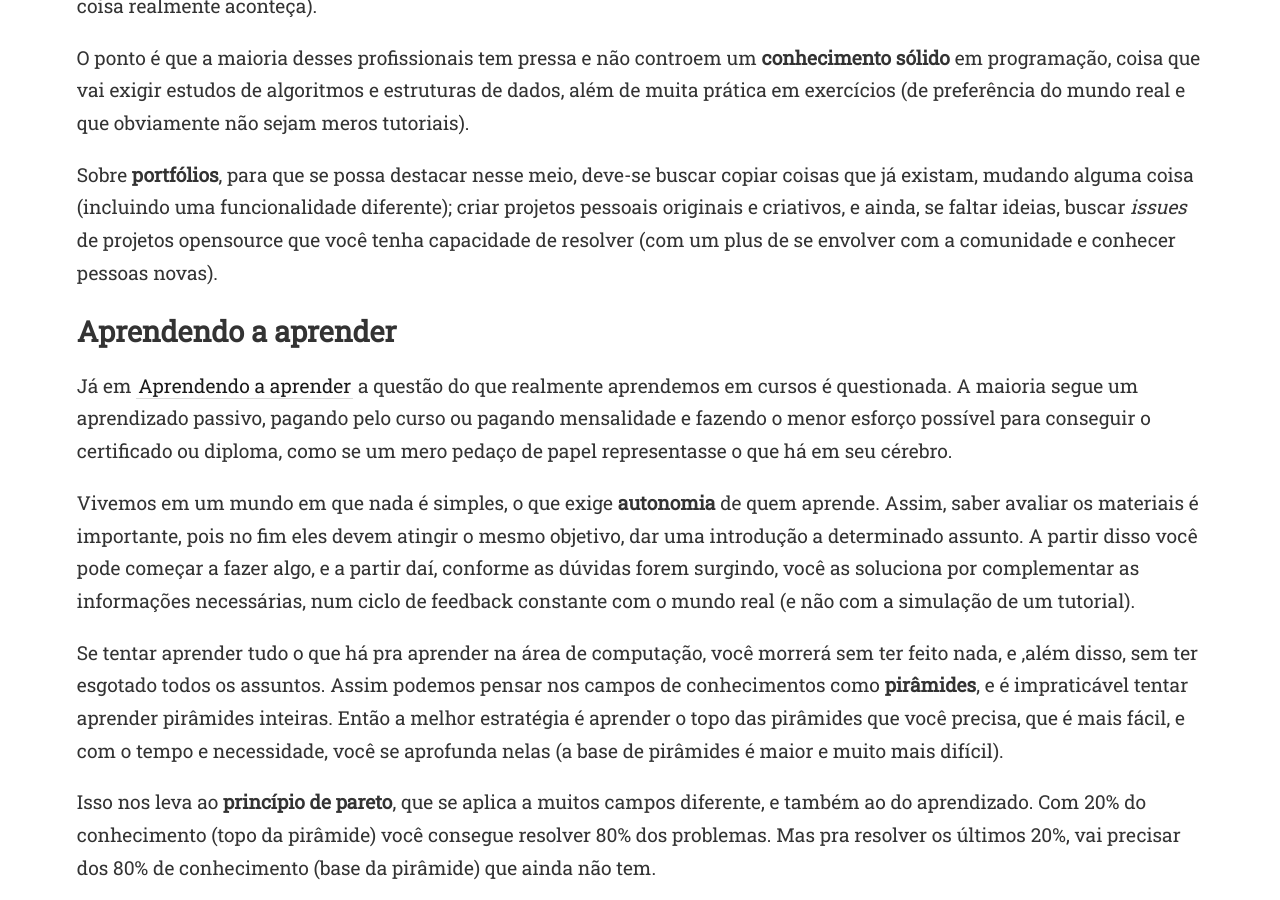
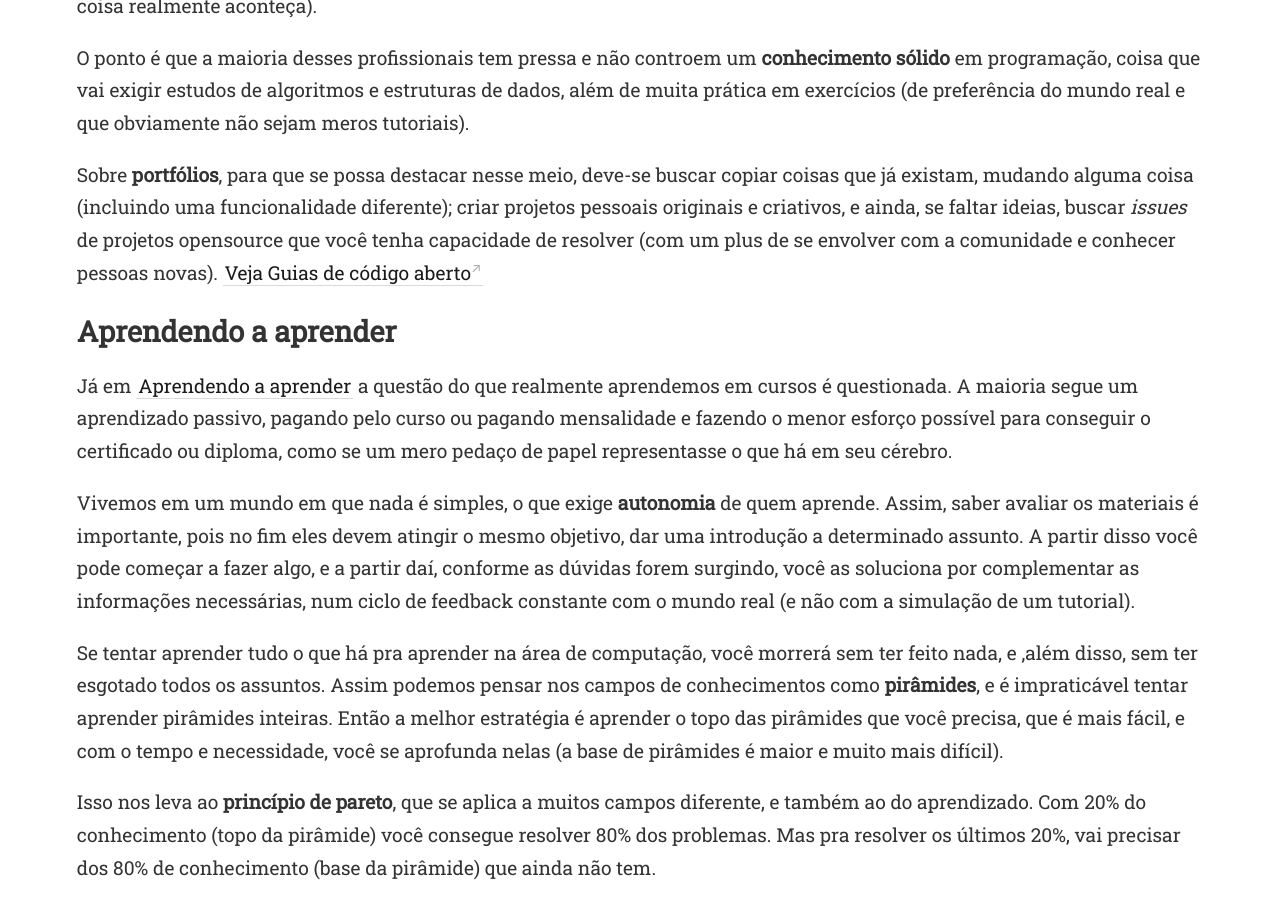
Before and after one commit to gio-bon/MyDigitalGarden, a Jekyll site: the page built from _posts/2022-01-13-caminho-das-pedras.md, in a window 1280 px wide and 900 px high, scrolled down 576 px. Built offline with Jekyll 4.4.1, drawn with Linux system fonts in a browser that asks for light colours.

Commit message:
include post

```diff
--- a/_posts/2022-01-13-caminho-das-pedras.md
+++ b/_posts/2022-01-13-caminho-das-pedras.md
@@ -13,7 +13,7 @@ Em [Pare de fazer cursos](/pare-de-fazer-cursos){: .internal-link} pode se perce
 
 O ponto é que a maioria desses profissionais tem pressa e não controem um **conhecimento sólido** em programação, coisa que vai exigir estudos de algoritmos e estruturas de dados, além de muita prática em exercícios (de preferência do mundo real e que obviamente não sejam meros tutoriais).
 
-Sobre **portfólios**, para que se possa destacar nesse meio, deve-se buscar copiar coisas que já existam, mudando alguma coisa (incluindo uma funcionalidade diferente); criar projetos pessoais originais e criativos, e ainda, se faltar ideias, buscar *issues* de projetos opensource que você tenha capacidade de resolver (com um plus de se envolver com a comunidade e conhecer pessoas novas).
+Sobre **portfólios**, para que se possa destacar nesse meio, deve-se buscar copiar coisas que já existam, mudando alguma coisa (incluindo uma funcionalidade diferente); criar projetos pessoais originais e criativos, e ainda, se faltar ideias, buscar *issues* de projetos opensource que você tenha capacidade de resolver (com um plus de se envolver com a comunidade e conhecer pessoas novas). [Veja Guias de código aberto](https://opensource.guide/pt/)
 
 ## Aprendendo a aprender
 
```
